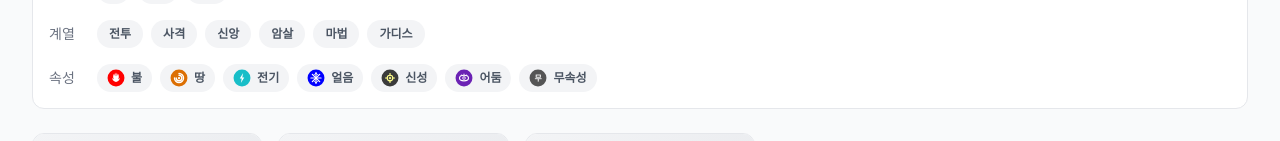
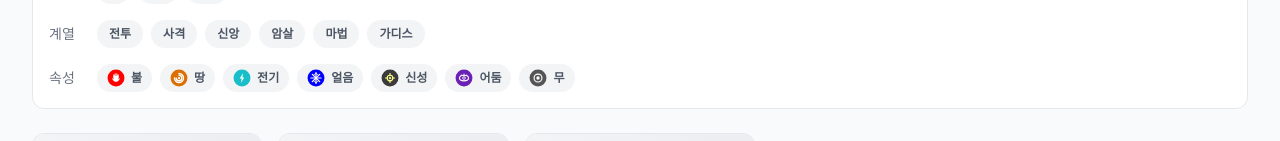
Before and after one commit to TESTAR2026/tosm-guidebook, a Next.js app: page /fellows in a window 1280 px wide. Shown: the part 258-399 px from the top of the page. Built offline with nearby package versions, Linux system fonts and the light colour scheme.

Commit message:
무속성 icon: concentric rings, filter label: 무

```diff
--- a/components/AttributeIcon.tsx
+++ b/components/AttributeIcon.tsx
@@ -83,7 +83,11 @@ const ICONS: Record<string, { bg: string; accent?: string; symbol: React.ReactNo
   무속성: {
     bg: "#555555",
     symbol: (
-      <text x="16" y="21" textAnchor="middle" fontSize="14" fontWeight="bold" fill="white" fontFamily="sans-serif">무</text>
+      <g>
+        {/* Concentric rings - neutral/no element symbol */}
+        <circle cx="16" cy="16" r="7" fill="none" stroke="white" strokeWidth="2"/>
+        <circle cx="16" cy="16" r="3" fill="white"/>
+      </g>
     ),
   },
 };
--- a/components/CupalsFilter.tsx
+++ b/components/CupalsFilter.tsx
@@ -81,7 +81,7 @@ export function CupalsFilter({
             }`}
           >
             <AttributeIcon attribute={a} size={18} />
-            <span>{a}</span>
+            <span>{a === "무속성" ? "무" : a}</span>
           </button>
         ))}
       </div>
--- a/components/FellowsFilter.tsx
+++ b/components/FellowsFilter.tsx
@@ -72,7 +72,7 @@ export function FellowsFilter({ search, setSearch, grade, setGrade, lineage, set
             }`}
           >
             <AttributeIcon attribute={a} size={18} />
-            <span>{a}</span>
+            <span>{a === "무속성" ? "무" : a}</span>
           </button>
         ))}
       </div>
```
